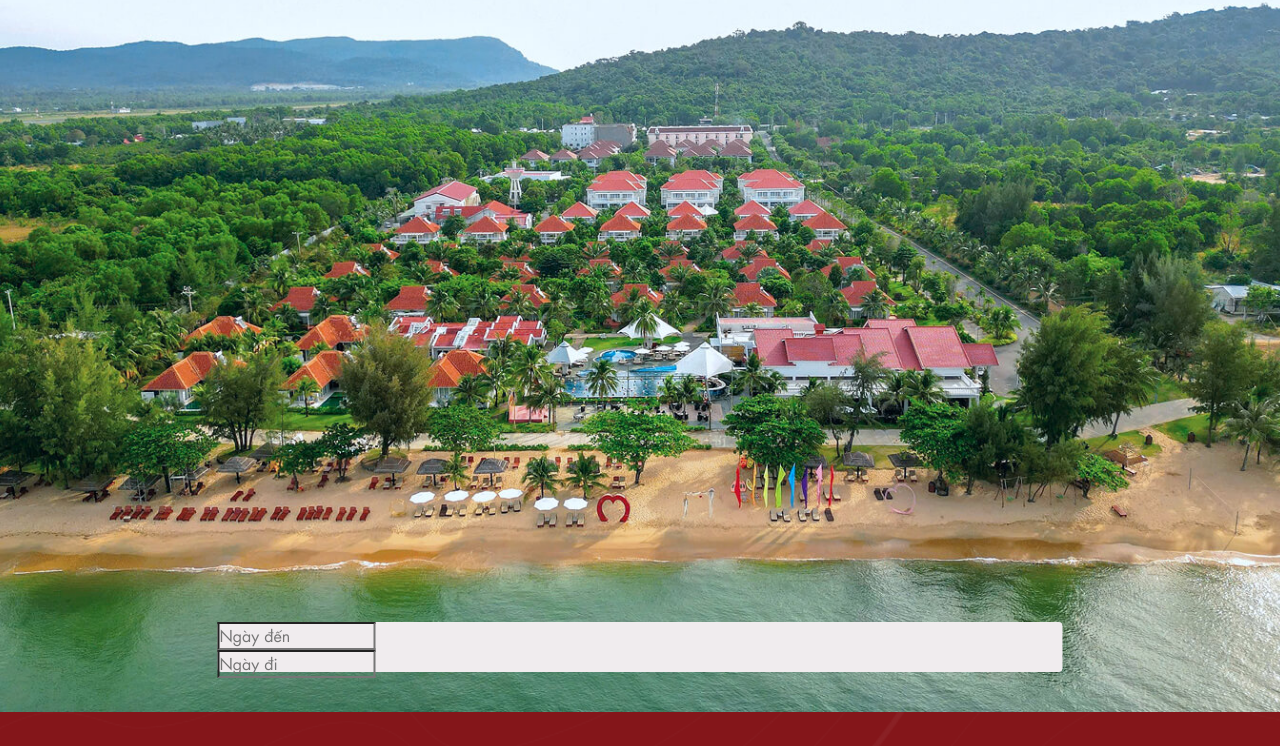
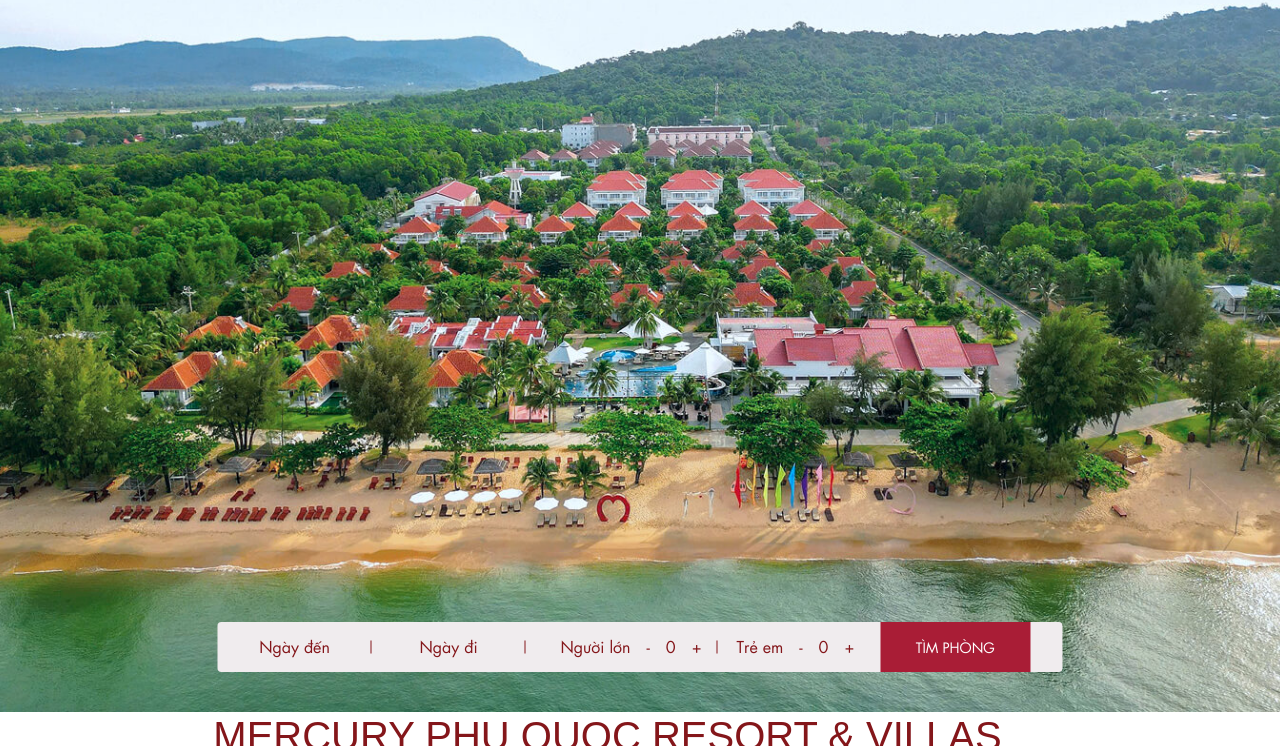
Before and after one commit to alphacreativee/mercury-phu-quoc, a website: page index.html in a window 1280 px wide. Shown: the part 88-834 px from the top of the page. Drawn offline with Linux system fonts and the light colour scheme.

Commit message:
add sec intro

```diff
--- a/assets/js/index/script.js
+++ b/assets/js/index/script.js
@@ -78,6 +78,7 @@ function customDropdown() {
 // booking
 function bookingForm() {
   if (!document.querySelector(".banner-booking")) return;
+
   var lightPick = new Lightpick({
     field: document.getElementById("check-in"),
     secondField: document.getElementById("check-out"),
@@ -98,6 +99,26 @@ function bookingForm() {
       }
     },
   });
+
+  // Counter functionality
+  document.querySelectorAll(".people, .child").forEach((section) => {
+    const minus = section.querySelector(".min");
+    const plus = section.querySelector(".plus");
+    const val = section.querySelector(".val");
+
+    plus.onclick = () => {
+      const current = parseInt(val.textContent);
+      val.textContent = Math.min(current + 1, 10);
+      minus.style.opacity = val.textContent > 0 ? "1" : "0.5";
+    };
+
+    minus.onclick = () => {
+      const current = parseInt(val.textContent);
+      const newVal = Math.max(current - 1, 0);
+      val.textContent = newVal;
+      minus.style.opacity = newVal > 0 ? "1" : "0.5";
+    };
+  });
 }
 // end booking
 const init = () => {
--- a/assets/scss/_banner.scss
+++ b/assets/scss/_banner.scss
@@ -27,5 +27,73 @@
     border-radius: 4px;
     background-color: var(--color-cream);
     z-index: 3;
+    display: flex;
+    overflow: hidden;
+    form {
+      display: flex;
+      > * {
+        color: var(--color-primary);
+      }
+      .people,
+      .child {
+        display: flex;
+        gap: 16px;
+        align-items: center;
+        padding-left: 35px;
+        .select {
+          display: flex;
+          align-items: center;
+          gap: 16px;
+        }
+      }
+      .child {
+        position: relative;
+        &::before {
+          content: "";
+          position: absolute;
+          left: 15px;
+          top: 50%;
+          transform: translateY(-50%);
+          width: 1px;
+          height: 13px;
+          background-color: var(--color-primary);
+        }
+      }
+      button {
+        background-color: var(--color-secondary);
+        width: 150px;
+        margin-left: 26px;
+        color: var(--color-white);
+      }
+      .check-in,
+      .check-out {
+        display: flex;
+        align-items: center;
+        justify-content: center;
+        position: relative;
+
+        &::before {
+          content: "";
+          position: absolute;
+          right: 0;
+          top: 50%;
+          transform: translateY(-50%);
+          width: 1px;
+          height: 13px;
+          background-color: var(--color-primary);
+        }
+      }
+      input {
+        border: none;
+        box-shadow: none;
+        outline: none;
+        text-align: center;
+        &::placeholder {
+          color: var(--color-primary);
+          font-size: 16px;
+          line-height: 24px;
+        }
+      }
+    }
   }
 }
--- a/assets/scss/style.scss
+++ b/assets/scss/style.scss
@@ -4,3 +4,4 @@
 @use "./header";
 @use "./footer";
 @use "./banner";
+@use "./introduce";
--- a/index.html
+++ b/index.html
@@ -60,6 +60,7 @@
               <img src="./assets/images/banner.jpg" alt="" />
             </picture>
             <div class="banner-booking">
+              <form action="">
                 <div class="check-in">
                   <input
                     type="text"
@@ -75,6 +76,70 @@
                     id="check-out"
                     placeholder="Ngày đi"
                   />
+                </div>
+                <div class="people">
+                  <div class="label">Người lớn</div>
+                  <div class="select">
+                    <div class="min">-</div>
+                    <div class="val">0</div>
+                    <div class="plus">+</div>
+                  </div>
+                </div>
+                <div class="child">
+                  <div class="label">Trẻ em</div>
+                  <div class="select">
+                    <div class="min">-</div>
+                    <div class="val">0</div>
+                    <div class="plus">+</div>
+                  </div>
+                </div>
+                <button class="b2-font color-white text-uppercase">
+                  tìm phòng
+                </button>
+              </form>
+            </div>
+          </div>
+        </div>
+      </section>
+      <section class="introduce">
+        <div class="container-fluid p-0">
+          <div class="row g-0">
+            <div class="col-lg-8 offset-lg-2">
+              <div class="introduce-box">
+                <div class="introduce-content">
+                  <h1
+                    class="introduce-heading h0-font font-heading color-primary text-uppercase"
+                  >
+                    Mercury Phu Quoc Resort & Villas
+                  </h1>
+                  <div class="introduce-tag color-blue-cyan">
+                    Relax, embraced by the ocean
+                  </div>
+                </div>
+                <div class="introduce-description b0-font color-primary">
+                  Tọa lạc trên Bãi Trường, Mercury Phu Quoc Resort & Villas là
+                  khu nghỉ dưỡng cao cấp, thiên đường nhiệt đới với hệ thống
+                  biệt thự tách biệt. Mỗi căn biệt thự là sự kết hợp hài hòa
+                  giữa kiến trúc hiện đại và nét truyền thống Á Đông, kết hợp
+                  cùng cảnh quan thiên nhiên xanh mát, mang đến sự riêng tư và
+                  thư giãn tuyệt đối.
+                </div>
+              </div>
+            </div>
+          </div>
+          <div class="row g-0">
+            <div class="introduce-main">
+              <div class="introduce-img">
+                <img src="./assets/images/img1.png" alt="" />
+              </div>
+              <div class="introduce-highlight">
+                <h2>Khám phá</h2>
+                <p>
+                  Mercury không chỉ mang đến không gian nghỉ dưỡng lý tưởng mà
+                  còn chinh phục du khách bằng ẩm thực bản địa đặc sắc cùng lòng
+                  hiếu khách nồng hậu của người Việt. Đây chính là điểm đến hoàn
+                  hảo để tận hưởng trọn vẹn vẻ đẹp và tinh hoa của đảo Ngọc.
+                </p>
               </div>
             </div>
           </div>
```
Also changed, not shown: assets/images/img1.png (added), assets/main/css/style.min.css, assets/main/js/script.min.js, assets/scss/_introduce.scss (added). Lines whose indentation alone changed are shown as unchanged.
